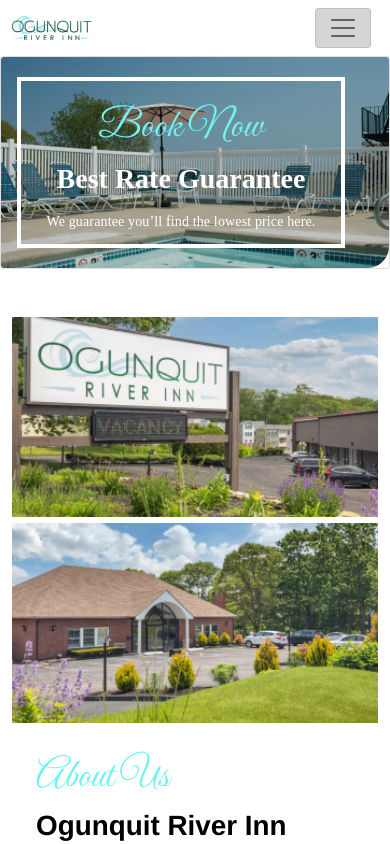
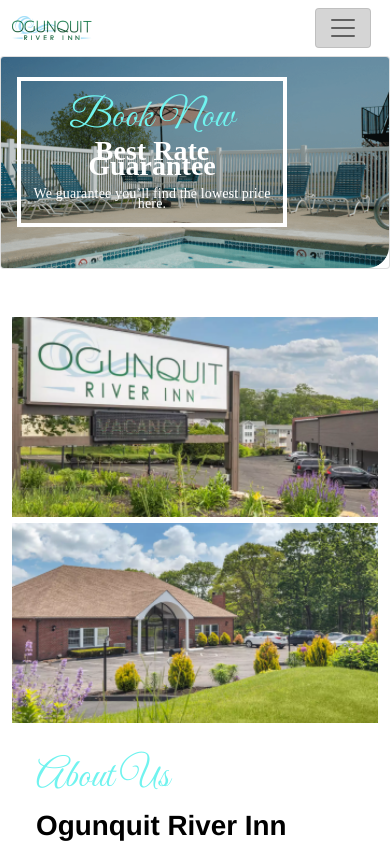
Before and after one commit to nayemk1999/travel-agency, a React (Create React App) app: page / in a window 390 px wide. Shown: the top 844 px of the page. Built offline with nearby package versions, Linux system fonts and the light colour scheme.

Commit message:
update resposive done

```diff
--- a/src/components/Home/BookDirect/BookDirect.js
+++ b/src/components/Home/BookDirect/BookDirect.js
@@ -3,7 +3,7 @@
 import book from '../../img/book.png'
 export default function BookDirect() {
     return (
-        <Container style={{ marginTop: '200px' }} >
+        <Container style={{ marginTop: '60px' }} >
             <Row >
                 <Col className='mt-5' sm={12} md={6} lg={6} className='bookDirect'>
                     <h4>Book Today</h4>
--- a/src/components/Home/Explore/Explore.css
+++ b/src/components/Home/Explore/Explore.css
@@ -45,7 +45,7 @@
     z-index: 0;
 }
 .transportation{
-    margin-top: 200px !important;
+    margin-top: 60px !important;
 }
 @media only screen and (max-width: 600px) {
     .explore {
--- a/src/components/Home/Header/HeroSection/HeroSection.css
+++ b/src/components/Home/Header/HeroSection/HeroSection.css
@@ -35,24 +35,24 @@
 @media only screen and (max-width: 600px) {
     .hero-card {
         position: absolute;
-        width: 328px;
-        height: 171px;
+        width: 270px;
+        height: 150px;
         left: 16px;
         padding: 10px;
         top: 20px;
     }
     .hero-card h3 {
         font-size: 28px;
-        line-height: 32px;
+        line-height: 15px;
     }
     .hero-card p{
         font-size: 14px;
-        line-height: 21px;
+        line-height: 10px;
         letter-spacing: 0.01em;
     }
     .hero-card h4{
         font-size: 28px;
-        line-height: 40px;
+        line-height: 20px;
     }
 
 }
```
